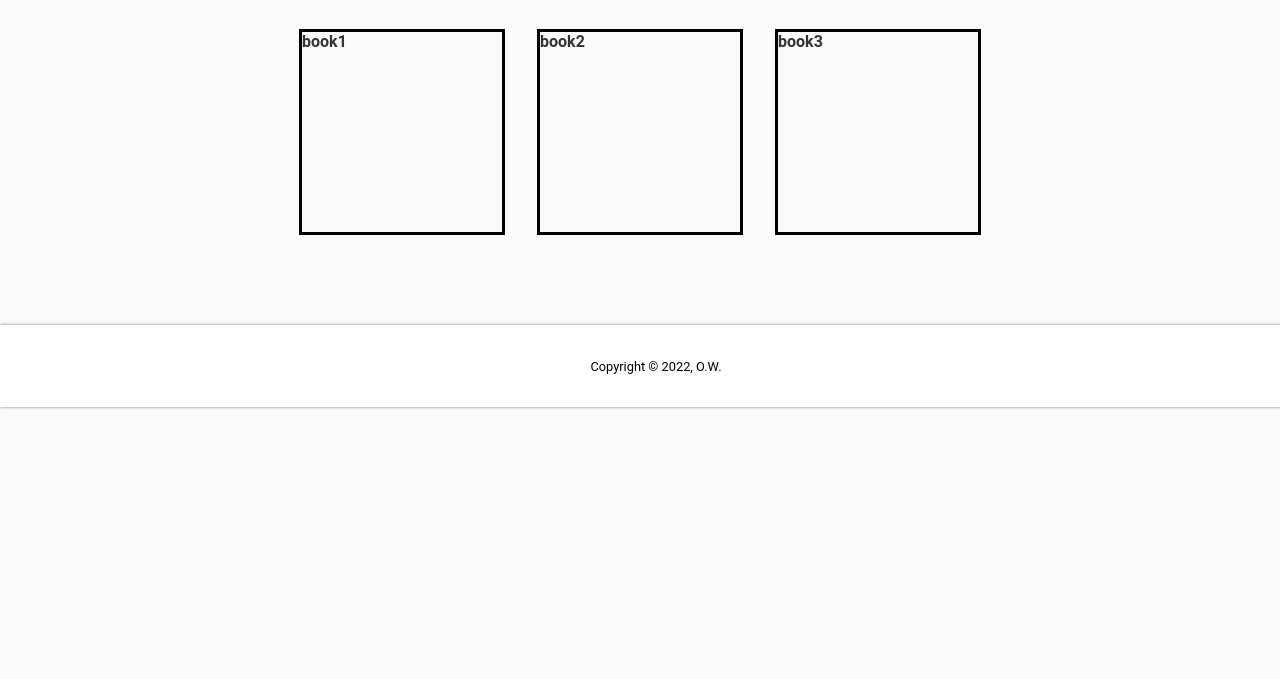
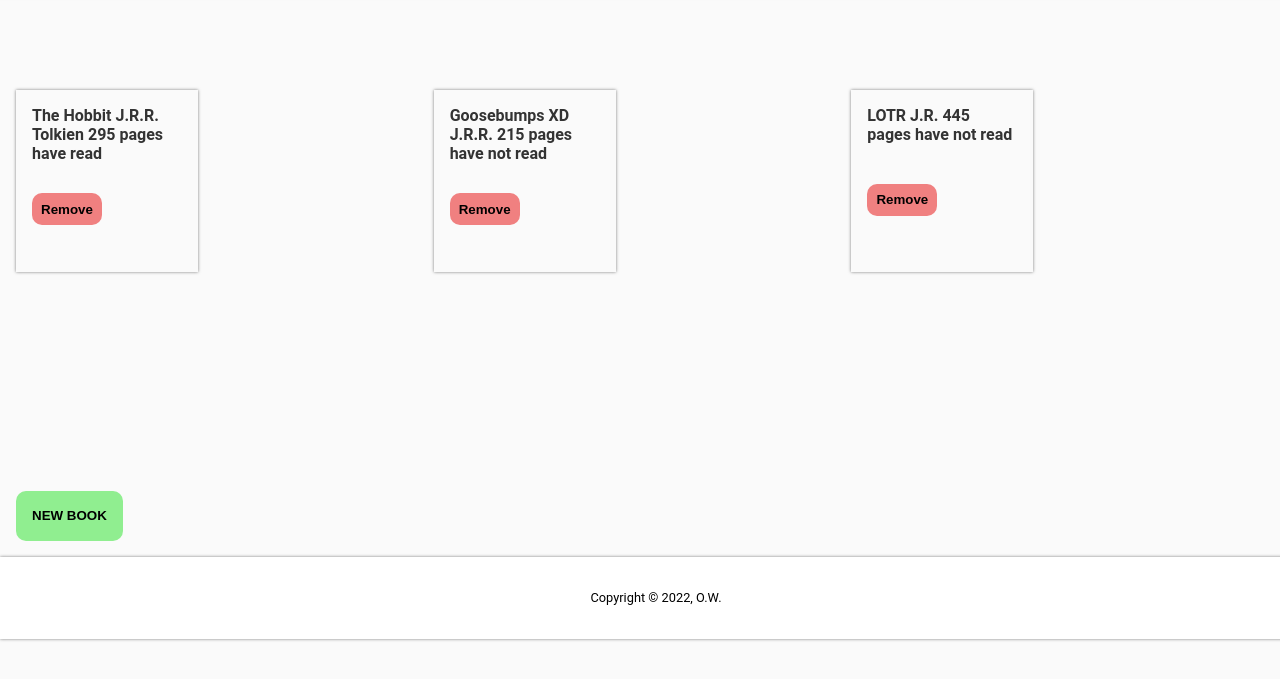
Before and after one commit to Taaaaab/library, a plain HTML site: page index.html in a window 1280 px wide. Shown: the part 85-764 px from the top of the page. Drawn offline with Linux system fonts and the light colour scheme.

Commit message:
Update HTML, Stylesheet and JavaScript with new and remove button framework

```diff
--- a/index.html
+++ b/index.html
@@ -14,11 +14,50 @@
             Library
         </div>
         <div class="body">
-            <div id="bookCard" class="bookCard">
-                <div id="card1" class="card"></div>
-                <div id="card2" class="card"></div>
-                <div id="card3" class="card"></div>
+            <div id="gridContainer" class="grid-container">
+                <div class="card-box" id="card-box">
+                    <div id="card1"></div>
+                    <button id="deleteBook" class="deleteBook">Remove</button>
+                </div>
+                <div class="card-box" id="card-box">
+                    <div id="card2"></div>
+                    <button id="deleteBook" class="deleteBook">Remove</button>
+                </div>
+                <div class="card-box" id="card-box">
+                    <div id="card3"></div>
+                    <button id="deleteBook" class="deleteBook">Remove</button>
+                </div>
+                <form action="" method="get" class="form-book" id="form" style="display: none">
+                    <div class="form-book">
+                      <label for="title">Title:</label>
+                      <input type="text" name="title" id="title" required>
+                    </div>
+                    <div class="form-book">
+                      <label for="author">Author:</label>
+                      <input type="text" name="author" id="author" required>
+                    </div>
+                    <div class="form-book">
+                        <label for="pages">Pages:</label>
+                        <input type="text" name="pages" id="pages" required>
+                    </div>
+                    <div class="form-book">
+                        <fieldset>
+                        <legend>Have Read?:</legend>
+                        <div>
+                            <input type="radio" id="yes" value="yes" name="read" checked>
+                            <label for="yes">Yes</label>
+                        </div>
+                        <div>
+                            <input type="radio" id="no" value="no" name="read">
+                            <label for="no">No</label>
+                        </div>
+                        </fieldset>
+                    </div>
+                    <div class="form-book">
+                      <input type="submit" value="Submit">
+                    </div>
             </div>
+            <button id="newBook" class="new-book">NEW BOOK</button>
         </div>
         <div class="footer">
             Copyright © 2022, O.W.
--- a/script.js
+++ b/script.js
@@ -1,8 +1,9 @@
 const container = document.querySelector('#container');
-const bookCard = document.querySelector('#bookCard');
+const gridContainer = document.querySelector('#gridContainer');
 const card1 = document.querySelector('#card1');
 const card2 = document.querySelector('#card2');
 const card3 = document.querySelector('#card3');
+
 let myLibrary = [];
 
 function Book(title, author, pages, read) {
@@ -19,20 +20,31 @@
 const book2 = new Book('Goosebumps XD', 'J.R.R.', '215 pages', 'have not read');
 const book3 = new Book('LOTR', 'J.R.', '445 pages', 'have not read');
 
-const ourLibrary = {
-    book1,
-    book2,
-    book3
+function addBookToLibrary(books) {
+    books.push(book1);
+    books.push(book2);
+    books.push(book3);
 };
 
-function addBookToLibrary(books) {
-    for (let book in books) {
-        myLibrary.push(book);
-        card1.textContent = `${myLibrary[0]}`;
-        card2.textContent = `${myLibrary[1]}`;
-        card3.textContent = `${myLibrary[2]}`;
-    };
-};
+addBookToLibrary(myLibrary);
+console.log(myLibrary);
 
-addBookToLibrary(ourLibrary);
-console.log(myLibrary);
+function displayLibrary(library) {
+    library.forEach((book) => {
+        card1.textContent = (library[0].title + " " + library[0].author + " " + library[0].pages + " " + library[0].read);
+        card2.textContent = (library[1].title + " " + library[1].author + " " + library[1].pages + " " + library[1].read);
+        card3.textContent = (library[2].title + " " + library[2].author + " " + library[2].pages + " " + library[2].read);
+    });
+}
+
+displayLibrary(myLibrary);
+
+// const btn = document.getElementById('newBook');
+// btn.addEventListener('click', () => {
+//     const form = document.getElementById('form');
+//     if (form.style.display === 'none') {
+//       form.style.display = 'block';
+//     } else {
+//       form.style.display = 'none';
+//     }
+//   });
--- a/style.css
+++ b/style.css
@@ -9,9 +9,10 @@
   }
 
   .container {
+    height: 100vh;
     display: grid;
     grid-template-columns: auto;
-    grid-template-rows: 1fr 4fr 1fr;
+    grid-template-rows: 1fr 2fr 1fr;
   }
 
 .header {
@@ -30,20 +31,47 @@
     box-shadow: 0px 0px 3px rgba(0,0,0,0.5);
 }
 
-.bookCard {
+.grid-container {
     grid-row: 2 / 3;
-    padding: 2rem;
+    padding: 1rem;
 
-    display: flex;
-    justify-content: center;
-    align-content: center;
-    gap: 2rem;
+    display: grid;
+    grid-template-rows: repeat(2, 1fr);
+    grid-template-columns: repeat(auto-fit, minmax(150px, 1fr));
+    gap: 5px;
 }
 
-.card {
-    height: 200px;
-    width: 200px;
-    border: solid black;
+.card-box {
+    display: grid;
+    height: 150px;
+    width: 150px;
+    padding: 1rem;
+    z-index: 100;
+    box-shadow: 0px 0px 3px rgba(0,0,0,0.5);
+}
+
+.deleteBook {
+    display: grid;
+    place-content: center;
+    border-radius: 10px;
+    border: none;
+    height: 20px;
+    width: 70px;
+    padding: 1rem;
+    font-weight: bold;
+    background-color: lightcoral;
+}
+
+.new-book {
+    display: grid;
+    place-content: center;
+    border-radius: 10px;
+    border: none;
+    height: 50px;
+    margin: 1rem;
+    padding: 1rem;
+    font-weight: bold;
+    background-color: lightgreen;
 }
 
 .footer {
@@ -57,6 +85,7 @@
     display: grid;
     place-items: center;
     padding: 1rem;
+    margin-bottom: 0;
     color: #000000;
     background-color: #ffffff;
     z-index: 100;
```
